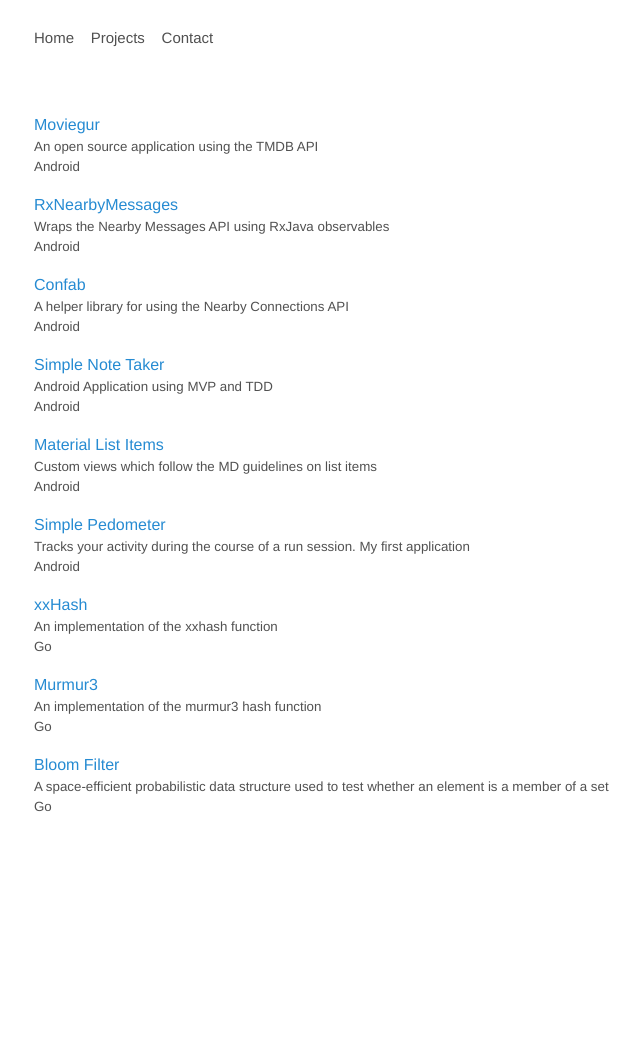
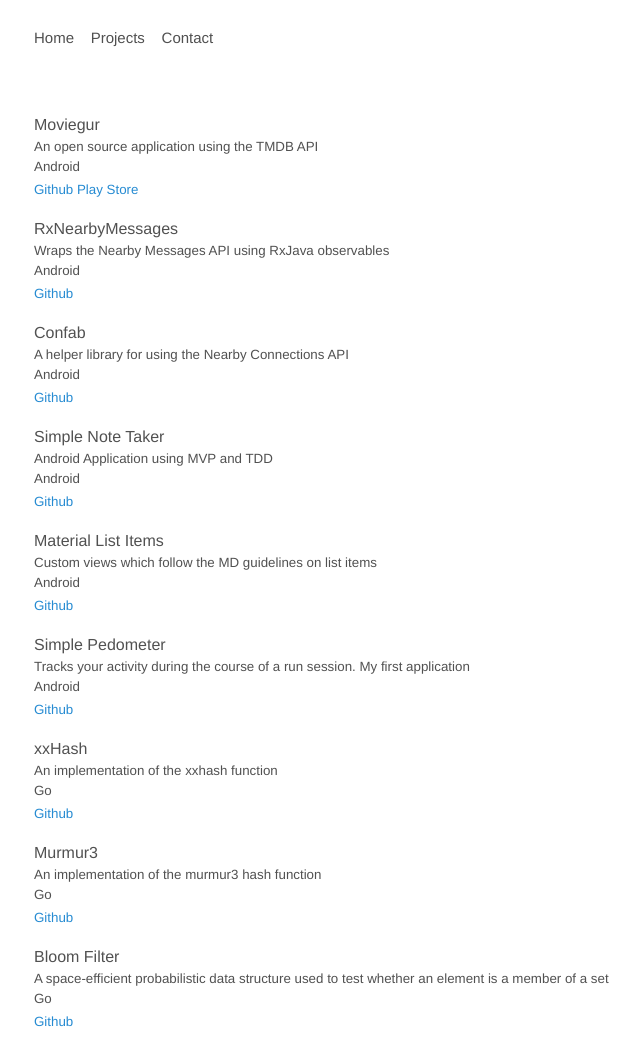
Before and after one commit to asadmshah/asadmshah.github.io, a Jekyll site: the page built from projects.html, in a window 1280 px wide. Shown: the whole page, without its empty margins (302-942 px from the left). Built offline with Jekyll 4.4.1, drawn with Linux system fonts in a browser that asks for light colours; before the commit the page ends 900 px from its top, so only the background shows below that.

Commit message:
Adds support for multiple links in projects page

```diff
--- a/_data/projects.yml
+++ b/_data/projects.yml
@@ -1,44 +1,64 @@
 - name: "Moviegur"
-  link: "https://play.google.com/store/apps/details?id=com.asadmshah.moviegur"
   desc: "An open source application using the TMDB API"
   lang: "Android"
+  sources:
+    - name: "Github"
+      link: "https://github.com/asadmshah/moviegur"
+    - name: "Play Store"
+      link: "https://play.google.com/store/apps/details?id=com.asadmshah.moviegur"
 
 - name: "RxNearbyMessages"
-  link: "https://github.com/asadmshah/RxNearbyMessages"
   desc: "Wraps the Nearby Messages API using RxJava observables"
   lang: "Android"
+  sources:
+    - name: "Github"
+      link: "https://github.com/asadmshah/RxNearbyMessages"
 
 - name: "Confab"
-  link: "https://github.com/asadmshah/Confab"
   desc: "A helper library for using the Nearby Connections API"
   lang: "Android"
+  sources:
+    - name: "Github"
+      link: "https://github.com/asadmshah/Confab"
 
 - name: "Simple Note Taker"
-  link: "https://github.com/asadmshah/SimpleNoteTaker"
   desc: "Android Application using MVP and TDD"
   lang: "Android"
+  sources:
+    - name: "Github"
+      link: "https://github.com/asadmshah/SimpleNoteTaker"
 
 - name: "Material List Items"
-  link: "https://github.com/asadmshah/materiallistitem"
   desc: "Custom views which follow the MD guidelines on list items"
   lang: "Android"
+  sources:
+    - name: "Github"
+      link: "https://github.com/asadmshah/materiallistitem"
 
 - name: "Simple Pedometer"
-  link: "https://github.com/asadmshah/simplepedometer"
   desc: "Tracks your activity during the course of a run session. My first application"
   lang: "Android"
+  sources:
+    - name: "Github"
+      link: "https://github.com/asadmshah/simplepedometer"
 
 - name: "xxHash"
-  link: "https://github.com/asadmshah/xxhash"
   desc: "An implementation of the xxhash function"
   lang: "Go"
+  sources:
+    - name: "Github"
+      link: "https://github.com/asadmshah/xxhash"
 
 - name: "Murmur3"
-  link: "https://github.com/asadmshah/murmur3"
   desc: "An implementation of the murmur3 hash function"
   lang: "Go"
+  sources:
+    - name: "Github"
+      link: "https://github.com/asadmshah/murmur3"
 
 - name: "Bloom Filter"
-  link: "https://github.com/asadmshah/bloomfilter"
   desc: "A space-efficient probabilistic data structure used to test whether an element is a member of a set"
   lang: "Go"
+  sources:
+    - name: "Github"
+      link: "https://github.com/asadmshah/bloomfilter"
--- a/projects.html
+++ b/projects.html
@@ -5,8 +5,15 @@
 
 {% for project in site.data.projects %}
 <div class="list-item">
-    <a href="{{ project.link }}">{{ project.name }}</a>
-    <small><p>{{ project.desc }}</p></small>
-    <small><p>{{ project.lang }}</p></small>
+    <p>{{ project.name }}</p>
+    <small>
+        <p>{{ project.desc }}</p>
+        <p>{{ project.lang }}</p>
+        {% for source in project.sources %}
+        <span>
+            <a href="{{ source.link }}">{{ source.name }}</a>
+        </span>
+        {% endfor %}
+    </small>
     </div>
 {% endfor %}
```
